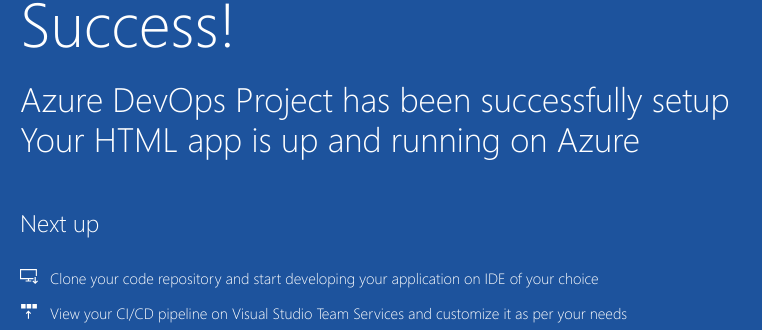
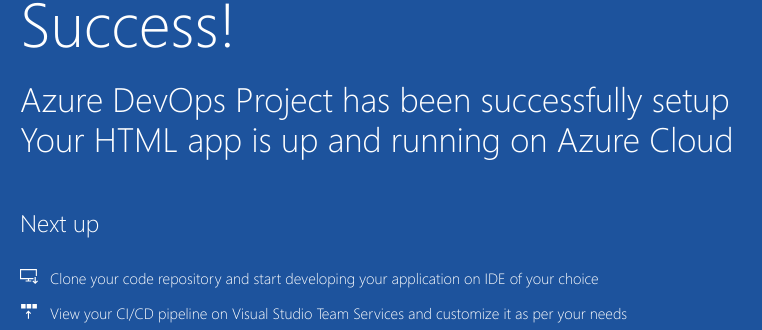
Before and after one commit to okeyobia/ed-git-aperturetech-assignment, a plain HTML site: page index.html in a window 1280 px wide. Shown: the part 392-722 px from the top of the page, 205-967 px from the left. Drawn offline with Linux system fonts and the light colour scheme.

Commit message:
added cloud in index.html file

```diff
--- a/index.html
+++ b/index.html
@@ -20,7 +20,7 @@
             <div class="content-body">
                 <div class="success-text">Success!</div>
                 <div class="description line-1"> Azure DevOps Project has been successfully setup</div>
-                <div class="description line-2"> Your HTML app is up and running on Azure</div>
+                <div class="description line-2"> Your HTML app is up and running on Azure Cloud</div>
                 <div class="next-steps-container">
                     <div class="next-steps-header">Next up</div>
                     <div class="next-steps-body">
```
